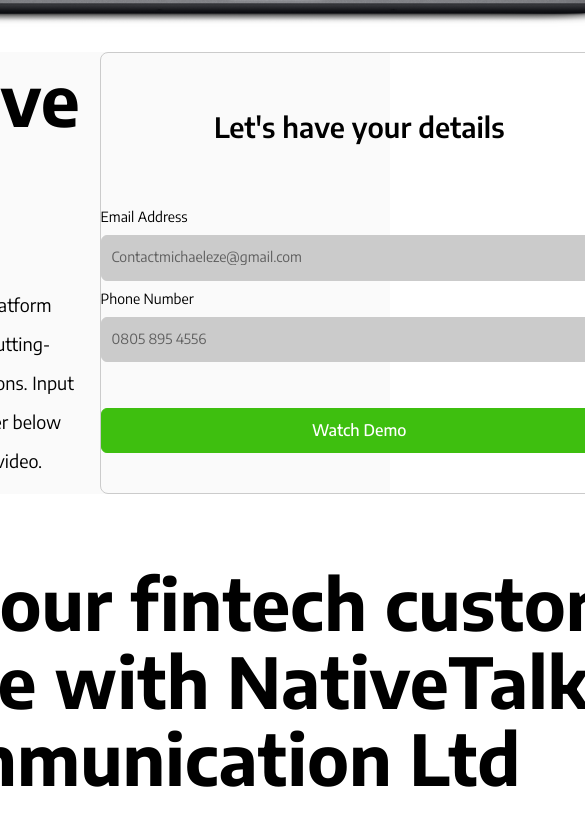
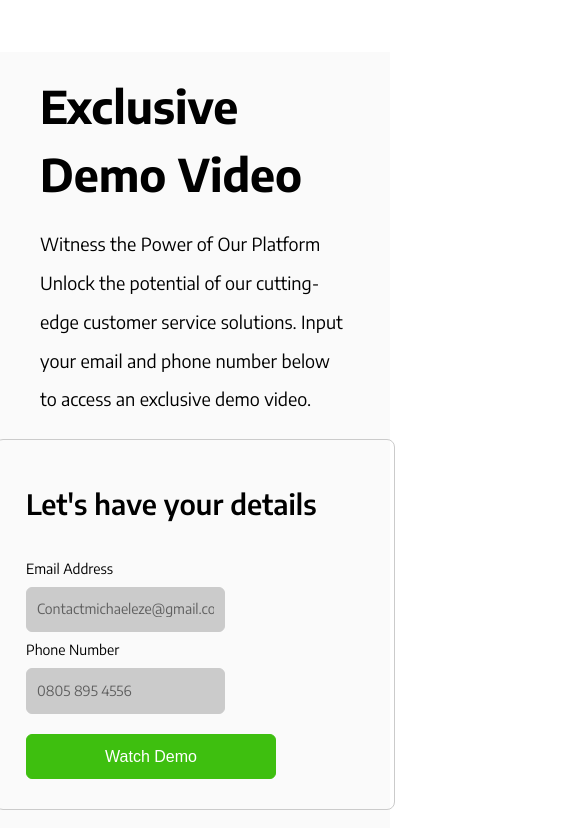
Before and after one commit to HollasII/Tech4mation, a plain HTML site: page index.html in a window 390 px wide. Shown: the part 942-1770 px from the top of the page, 585 px wide, since content can reach past the window. Drawn offline with Linux system fonts and the light colour scheme.

Commit message:
finished work

```diff
--- a/index.html
+++ b/index.html
@@ -26,7 +26,7 @@
       </div>
 
       <div class="bottom">
-        <img src="./images/lapi.png" alt="">
+        <img src="./images/lapi.png" alt="" class="im">
         <img src="./images/Component 2.svg" alt="" class="im2">
       </div>
     </div>
@@ -48,9 +48,9 @@
           <label for="phone">phone number</label>
           <input type="tel" id="phone" placeholder="0805 895 4556">
         </div>
-        <a id="cta">watch demo</a>
+        <input type="button" value="Watch Demo" id="cta" onclick="clicker()">
       </form>
-      <!-- <div></div> demo video -->
+      <iframe id="vid" width="653" height="442.24" src="https://drive.google.com/file/d/1jxAeIH3yQeVMdKDYMxLfSuuSvRP6WjRA/view?usp=drive_link" frameborder="0"></iframe>
     </section>
 
     <section class="elevate">
@@ -91,11 +91,13 @@
           </ul>
         </nav>
       </div>
-      <hr>
+      <div id="bord"><hr></div>
       <footer>
         &copy; 2023 Native Talk Communication Ltd
       </footer>
     </section>
+
   </main>
+  <script src="main.js"></script
 </body>
 </html>
--- /dev/null
+++ b/main.js
@@ -0,0 +1,9 @@
+cta = document.getElementById("cta");
+vid = document.getElementById("vid");
+
+function clicker() {
+  if (cta.style.display =='block') {
+    cta.style.display = 'none';
+    vid.style.display = 'block';
+  }
+}
--- /dev/null
+++ b/style/_mixins.scss
@@ -0,0 +1,13 @@
+@mixin query ($breakpoint){
+  @if $breakpoint == mobile{
+    @media only screen and (max-width: 481px) {
+      @content;
+    }
+  }
+
+  @if $breakpoint == tablet {
+    @media only screen and (max-width: 768px) {
+      @content;
+    }
+  }
+}
--- a/style/style.scss
+++ b/style/style.scss
@@ -1,3 +1,5 @@
+@import "mixins";
+
 *{
   box-sizing: border-box;
   padding: 0;
@@ -21,7 +23,7 @@ body{
     flex-direction: column;
     // align-items: center;
     justify-content: center;
-    // width: 100%;
+    width: 100%;
     // height: 940px;
     // top: -64px;
     // left: -124.114501953125px;
@@ -64,6 +66,14 @@ body{
           text-align: center;
           letter-spacing: -2%;
           color: #fff;
+
+          @include query(mobile){
+            font-size: 45px;
+          }
+
+          @include query(tablet){
+            font-size: 70px;
+          }
         }
 
         p{
@@ -72,7 +82,15 @@ body{
           line-height: 33.9px;
           text-align: center;
           color: #fff;
-          width: 708px;
+          // width: 708px;
+
+          @include query(mobile){
+            font-size: 15px;
+          }
+        }
+
+        @include query(mobile){
+          gap: 30px;
         }
       }
 
@@ -81,15 +99,25 @@ body{
         width: 650px;
         height: 400px;
         top: 75px;
-        left: 35px;
+        // left: 10px;
 
         .im2{
           position: absolute;
           top: -21.5%;
           left: -6%;
         }
+
+        @include query(mobile){
+          display: none;
+        }
+
+        @include query(tablet){
+          display: none;
+        }
       }
     }
+
+
   }
 
   main{
@@ -115,6 +143,7 @@ body{
       flex-direction: row;
       gap: 20px;
       background: #fafafa;
+      padding: 20px 40px;
       // width: 100%;
 
       #demo{
@@ -122,14 +151,23 @@ body{
         flex-direction: column;
         // align-items: center;
         justify-content: center;
-        width: 472px;
-        height: 389px;
+        // width: 472px;
+        // height: 389px;
         gap: 16px;
 
         h2{
           font-weight: 700;
           font-size: 70px;
           line-height: 68.4px;
+
+          @include query(mobile){
+            font-size: 45px;
+            // line-height: 34.2px;
+          }
+
+          // @include query(tablet){
+          //   width: 250px;
+          // }
         }
 
         p{
@@ -142,17 +180,19 @@ body{
       form{
         display: flex;
         flex-direction: column;
-        align-items: center;
+        align-items: flex-start;
         justify-content: space-evenly;
-        width: 653px;
-        height: 442.24px;
+        // width: 653px;
+        // height: 442.24px;
         border: 1px solid #cbcbcb;
         border-radius: 8px;
+        padding: 30px;
+        gap: 20px;
 
         h2{
           font-weight: 600;
-            font-size: 28px;
-            line-height: 68.4px;
+          font-size: 28px;
+          line-height: 68.4px;
         }
 
         div{
@@ -161,8 +201,8 @@ body{
           // align-items: center;
           justify-content: center;
           gap: 8px;
-          width: 517.26px;
-          height: 167.46px;
+          // width: 517.26px;
+          // height: 167.46px;
 
           label{
             font-weight: 400;
@@ -207,7 +247,35 @@ body{
             cursor: pointer;
 
           }
+
+          @include query(mobile){
+            width: 250px;
+          }
+
+          @include query(tablet){
+            width: 250px;
+          }
         }
+
+        @include query(mobile){
+          width: 250px;
+        }
+
+        @include query(tablet){
+          width: 400px;
+        }
+      }
+
+      iframe{
+        display: none;
+      }
+
+      @include query(mobile){
+        flex-direction: column;
+      }
+
+      @include query(tablet){
+        flex-direction: column;
       }
     }
 
@@ -220,14 +288,23 @@ body{
         font-size: 70px;
         line-height: 77.4px;
         text-align: center;
-        height: 261px;
-        width: 1232px;
+        // height: 261px;
+        // width: 1232px;
+        padding: 0 50px;
+
+        @include query(mobile){
+          font-size: 45px;
+        }
       }
 
       p{
         font-weight: 400;
         font-size: 18px;
         line-height: 38.9px;
+
+        @include query(mobile){
+          padding: 15px;
+        }
       }
 
       .img{
@@ -237,6 +314,14 @@ body{
         width: 100%;
         display: flex;
         justify-content: center;
+
+        @include query(mobile){
+          display: none;
+        }
+
+        @include query(tablet){
+          display: none;
+        }
       }
     }
 
@@ -261,11 +346,26 @@ body{
             gap: 20px;
           }
         }
+
+        @include query(mobile){
+          gap: 35px;
+          display: flex;
+          align-items: center;
+          justify-content: space-between;
+          width: 100%;
+        }
       }
 
       hr{
         color: #000b33;
-        width: 1201px;
+        display: flex;
+        align-items: center;
+        justify-content: space-between;
+        width: 100%;
+
+        // @include query(mobile){
+        //   width: 301px;
+        // }
       }
 
       footer{
```
Also changed, not shown: style/style.css, 1 other file.
